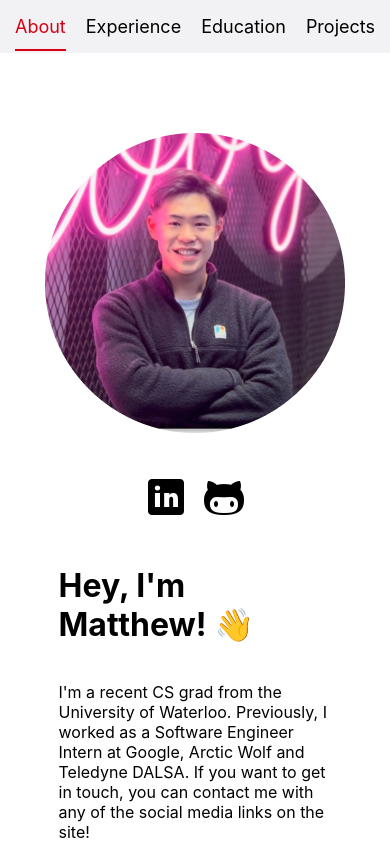
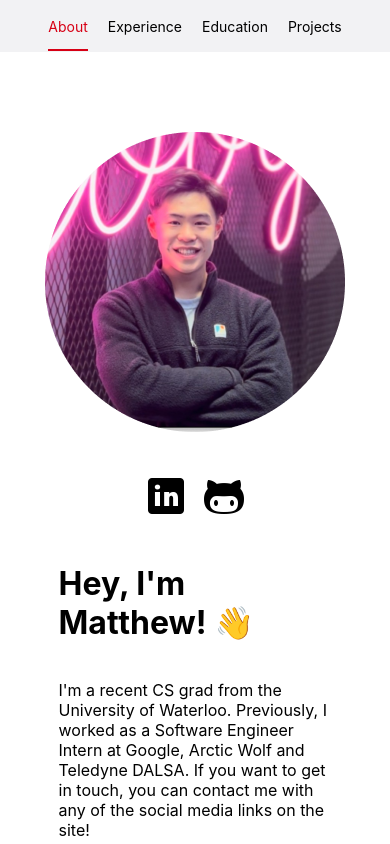
Before and after one commit to matthewtlam/matthewtlam.com, a React (Create React App) app: page / in a window 390 px wide. Shown: the top 844 px of the page. Built offline with nearby package versions, Linux system fonts and the light colour scheme.

Commit message:
Navbar text size change for media query and footer spacing

```diff
--- a/src/components/Footer.js
+++ b/src/components/Footer.js
@@ -6,6 +6,7 @@ function Footer() {
   return (
     <div className="section" id="footer">
       <p>Designed and built by Matthew Lam</p>
+      <br/>
     </div>
   );
 }
--- a/src/components/Navbar.css
+++ b/src/components/Navbar.css
@@ -33,14 +33,14 @@ a {
   a {
     color: black;
     text-decoration: none;
-    font-size: 18px;
+    font-size: 14px;
   }
 
   .nav-selected a {
     color: #D70015;
-    padding-bottom: 12px;
+    padding-bottom: 14px;
     border-bottom: 2px solid #D70015;
-    font-size: 18px;
+    font-size: 14px;
   }
 
   nav {
```
